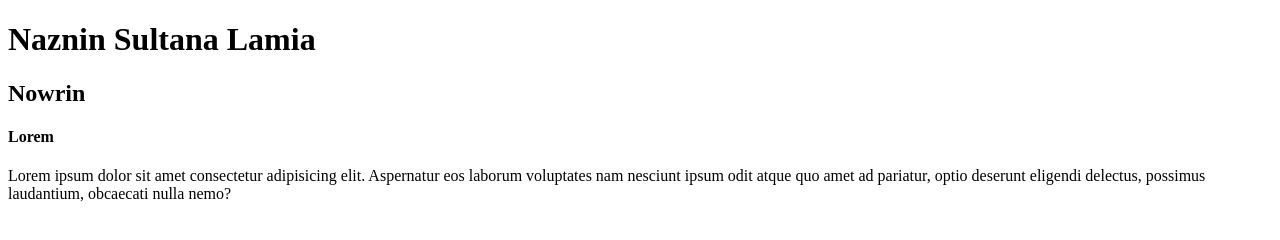
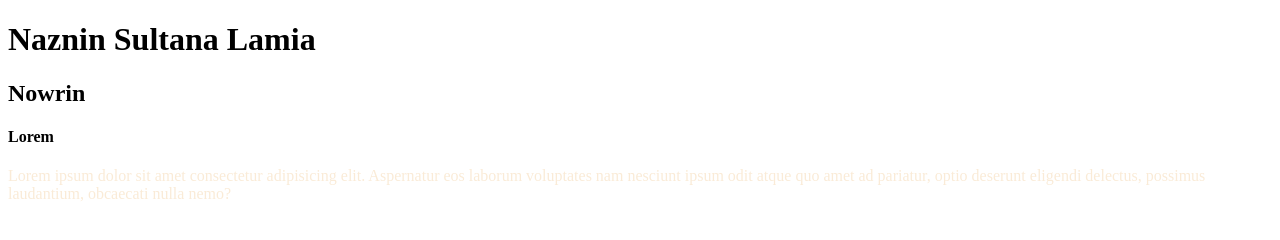
Before and after one commit to Nazninlami/my-second-repo, a plain HTML site: page index.html in a window 1280 px wide. Drawn offline with Linux system fonts and the light colour scheme.

Commit message:
styles added

```diff
--- a/index.html
+++ b/index.html
@@ -4,6 +4,7 @@
     <meta charset="UTF-8">
     <meta http-equiv="X-UA-Compatible" content="IE=edge">
     <meta name="viewport" content="width=device-width, initial-scale=1.0">
+    <link rel="stylesheet" href="style.css">
     <title>My Second Repo</title>
 </head>
 <body>
--- /dev/null
+++ b/style.css
@@ -0,0 +1,3 @@
+p{
+    color:antiquewhite
+}
```
